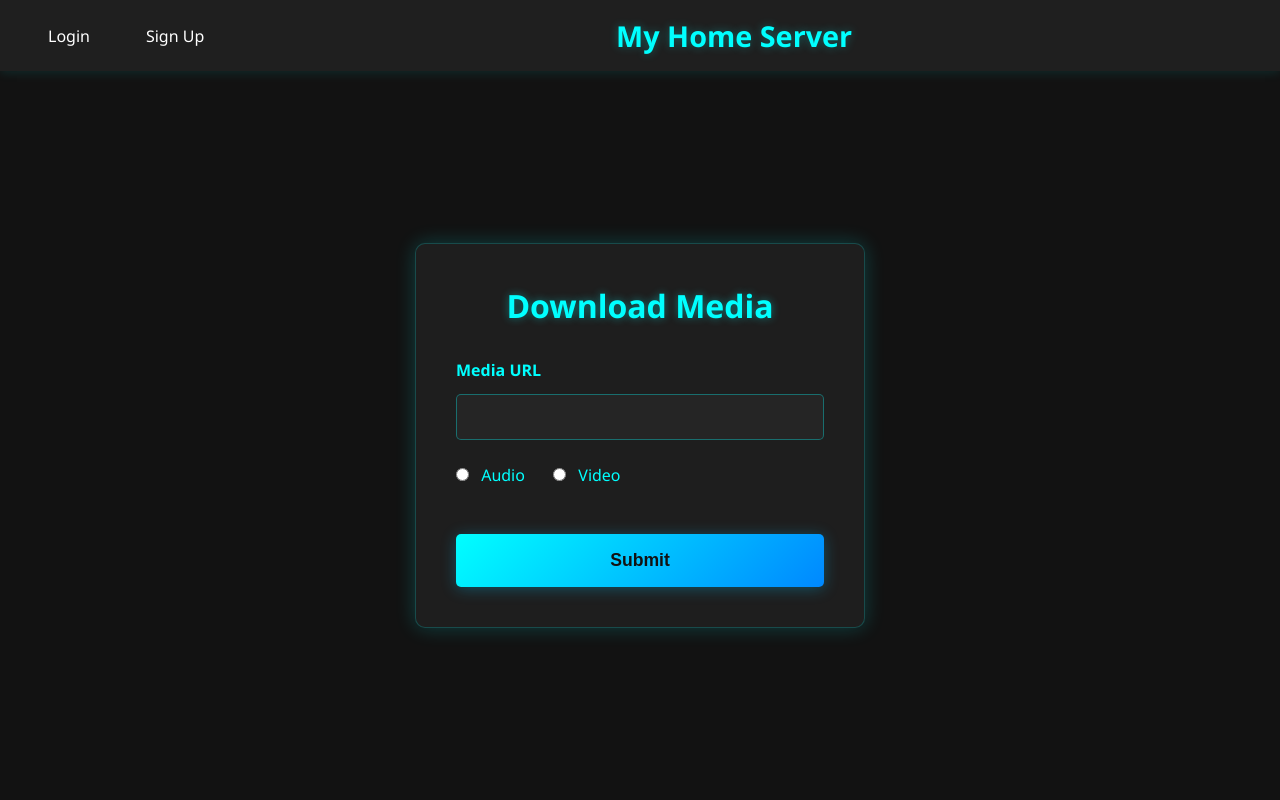
After one commit to DevAliJaradat/Turn-Anything-Into-Home-Server, a Flask app: page /download_media in a window 1280 px wide. The commit adds this page. Run offline with Flask 3, Linux system fonts and the light colour scheme; the visitor is signed in with stand-in values (Sample User, id 1).

Commit message:
Final submit

```diff
--- a/Main.py
+++ b/Main.py
@@ -116,7 +116,7 @@ def favicon():
 @app.route('/download_media',methods=['GET','POST'])
 def download_videos():
     if 'username' not in session:
-        return redirect(url_for('login'))
+        return redirect(url_for('login_page'))
     if request.method.lower() == 'post':
         url = request.form.get('url')
         data_format = request.form.get('format')
--- /dev/null
+++ b/accounts/random.txt
@@ -0,0 +1,2 @@
+random
+random
--- /dev/null
+++ b/templates/download_media.html
@@ -0,0 +1,203 @@
+<!DOCTYPE html>
+<html lang="en">
+<head>
+  <meta charset="UTF-8" />
+  <meta name="viewport" content="width=device-width, initial-scale=1.0"/>
+  <title>Downloader - Home Server</title>
+  <link rel="icon" type="image/x-icon" href="{{ url_for('static', filename='server.ico') }}">
+  <style>
+    * {
+      box-sizing: border-box;
+      margin: 0;
+      padding: 0;
+    }
+
+    body {
+      font-family: 'Segoe UI', Tahoma, Geneva, Verdana, sans-serif;
+      background-color: #121212;
+      color: #ffffff;
+      display: flex;
+      flex-direction: column;
+      min-height: 100vh;
+    }
+
+    nav {
+      background-color: #1f1f1f;
+      color: white;
+      padding: 1rem 2rem;
+      display: flex;
+      justify-content: space-between;
+      align-items: center;
+      flex-wrap: wrap;
+      box-shadow: 0 2px 10px rgba(0, 255, 255, 0.1);
+    }
+
+    .nav-left, .nav-right {
+      display: flex;
+      gap: 1.5rem;
+    }
+
+    .nav-center {
+      flex: 1;
+      text-align: center;
+      font-size: 1.8rem;
+      font-weight: bold;
+      color: #00ffff;
+      text-shadow: 0 0 10px rgba(0, 255, 255, 0.3);
+    }
+
+    .nav-link {
+      color: #ffffff;
+      text-decoration: none;
+      font-weight: 500;
+      transition: all 0.3s;
+      padding: 0.5rem 1rem;
+      border-radius: 5px;
+    }
+
+    .nav-link:hover {
+      color: #00ffff;
+      background-color: rgba(0, 255, 255, 0.1);
+    }
+
+    main {
+      flex: 1;
+      display: flex;
+      justify-content: center;
+      align-items: center;
+      padding: 2rem;
+    }
+
+    .download-box {
+      background-color: #1e1e1e;
+      padding: 2.5rem;
+      border-radius: 10px;
+      box-shadow: 0 0 20px rgba(0, 255, 255, 0.2);
+      width: 100%;
+      max-width: 450px;
+      border: 1px solid #00ffff33;
+    }
+
+    .download-box h2 {
+      margin-bottom: 2rem;
+      text-align: center;
+      color: #00ffff;
+      font-size: 2rem;
+      text-shadow: 0 0 8px rgba(0, 255, 255, 0.4);
+    }
+
+    .form-group {
+      margin-bottom: 1.5rem;
+    }
+
+    .form-group label {
+      display: block;
+      margin-bottom: 0.8rem;
+      font-weight: 600;
+      color: #00ffff;
+    }
+
+    .form-group input[type="text"] {
+      width: 100%;
+      padding: 0.8rem 1rem;
+      background-color: #252525;
+      border: 1px solid #00ffff55;
+      border-radius: 5px;
+      font-size: 1rem;
+      color: white;
+      transition: all 0.3s;
+    }
+
+    .form-group input[type="text"]:focus {
+      border-color: #00ffff;
+      box-shadow: 0 0 10px rgba(0, 255, 255, 0.3);
+      outline: none;
+      background-color: #2a2a2a;
+    }
+
+    .form-options {
+      margin-bottom: 1.5rem;
+      color: #ccc;
+    }
+
+    .form-options label {
+      margin-left: 0.5rem;
+      margin-right: 1.5rem;
+      color: #00ffff;
+      font-weight: 500;
+    }
+
+    .submit-btn {
+      width: 100%;
+      background: linear-gradient(135deg, #00ffff 0%, #0088ff 100%);
+      color: #121212;
+      padding: 1rem;
+      border: none;
+      border-radius: 5px;
+      font-size: 1.1rem;
+      font-weight: bold;
+      cursor: pointer;
+      margin-top: 1.5rem;
+      transition: all 0.3s;
+      box-shadow: 0 2px 15px rgba(0, 200, 255, 0.3);
+    }
+
+    .submit-btn:hover {
+      transform: translateY(-2px);
+      box-shadow: 0 5px 20px rgba(0, 200, 255, 0.5);
+    }
+
+    @media (max-width: 768px) {
+      nav {
+        flex-direction: column;
+        align-items: stretch;
+      }
+
+      .nav-left, .nav-right {
+        width: 100%;
+        justify-content: center;
+        margin: 0.5rem 0;
+      }
+
+      .nav-center {
+        order: -1;
+        width: 100%;
+        margin-bottom: 1rem;
+      }
+
+      .download-box {
+        padding: 2rem 1.5rem;
+      }
+    }
+  </style>
+</head>
+<body>
+  <nav>
+    <div class="nav-left">
+      <a href="/login" class="nav-link">Login</a>
+      <a href="/signup" class="nav-link">Sign Up</a>
+    </div>
+    <div class="nav-center">My Home Server</div>
+    <div class="nav-right"></div>
+  </nav>
+
+  <main>
+    <div class="download-box">
+      <h2>Download Media</h2>
+      <form method="post">
+        <div class="form-group">
+          <label for="url">Media URL</label>
+          <input type="text" id="url" name="url" required>
+        </div>
+        <div class="form-options">
+          <input type="radio" id="audio" name="format" value="audio" required>
+          <label for="audio">Audio</label>
+          <input type="radio" id="video" name="format" value="video" required>
+          <label for="video">Video</label>
+        </div>
+        <button type="submit" class="submit-btn">Submit</button>
+      </form>
+    </div>
+  </main>
+</body>
+</html>
--- a/templates/media.html
+++ b/templates/media.html
@@ -97,8 +97,8 @@
     <nav>
       <a href="/">Home</a>
       <a href="/media">Media</a>
-      <a href="/upload">Upload</a>
-      <form action="/logout" method="POST" style="display: inline; margin: 0; margin-left: 1.5rem;">
+      <a href="/download_media">Add more media</a>
+      <form action="/logout" style="display: inline; margin: 0; margin-left: 1.5rem;">
         <button type="submit" class="logout-btn">Logout</button>
       </form>
     </nav>
```
Also changed, not shown: templates/dashboard.html (+93 -137 lines), templates/index.html (+6 -42 lines), storage/random/Randomthings.txt.txt (added).
